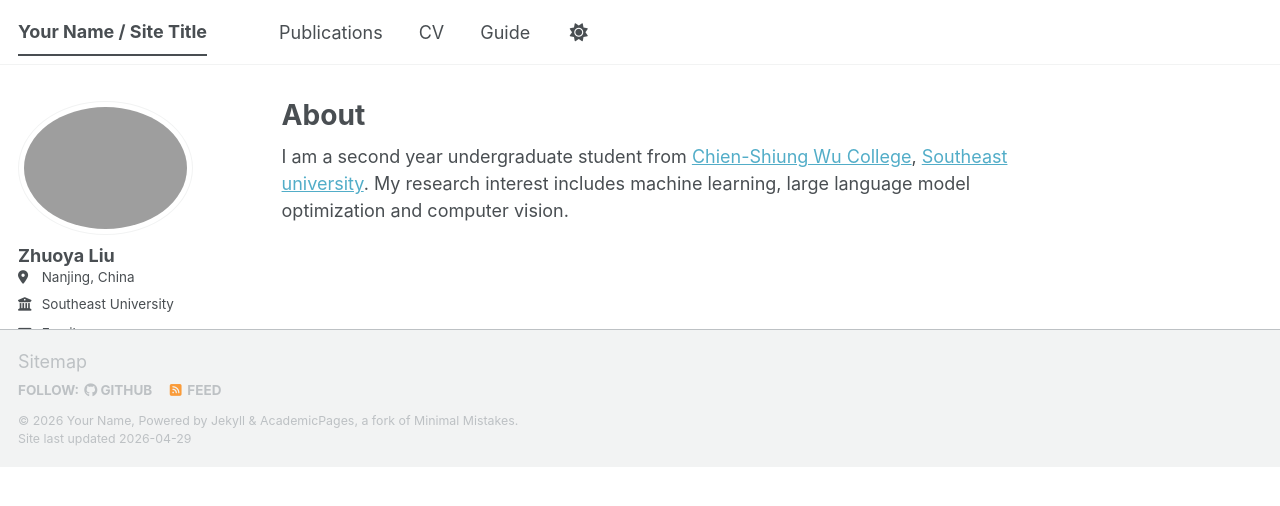
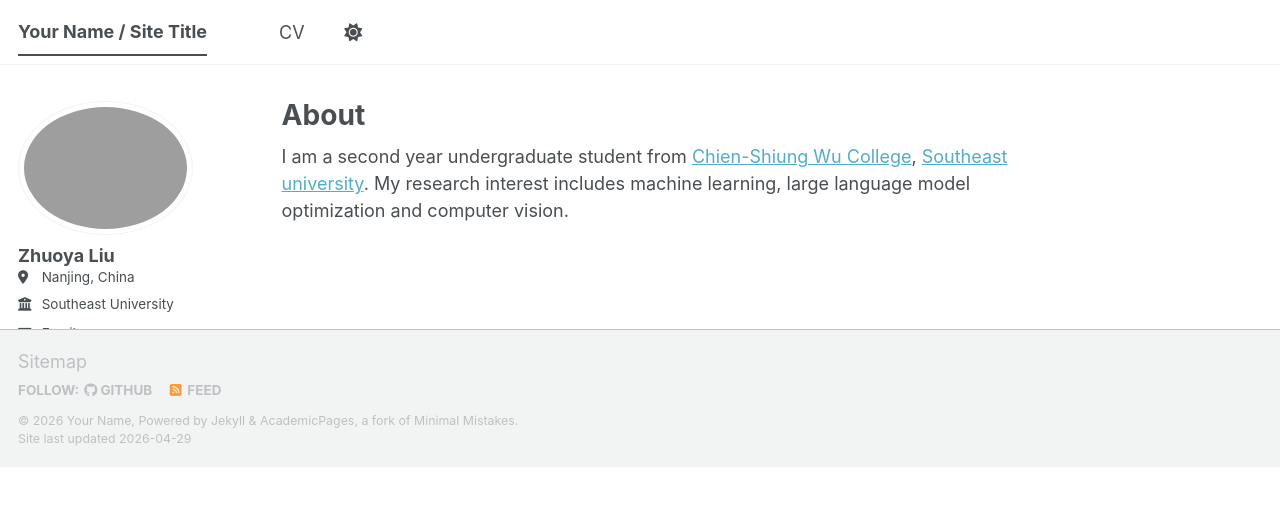
Before and after one commit to Sylvia-lzy/Sylvia-lzy.github.io, a Jekyll site: the page built from _pages/about.md, in a window 1280 px wide. Shown: the top 506 px of the page. Built offline with Jekyll 4.4.1, drawn with Linux system fonts in a browser that asks for light colours; a script bundle is joined from its source files by our own code; library files that are not in the unit come from our copies.

Commit message:
Update navigation.yml

```diff
--- a/_data/navigation.yml
+++ b/_data/navigation.yml
@@ -8,14 +8,10 @@
 #      Markdown formatted page while the second is generated using JSON.
 
 main:
-  - title: "Publications"
-    url: /publications/
+
 
   - title: "CV"
     url: /cv/
 
   # - title: "CV"
   #   url: /cv-json/
-
-  - title: "Guide"
-    url: /markdown/
```
